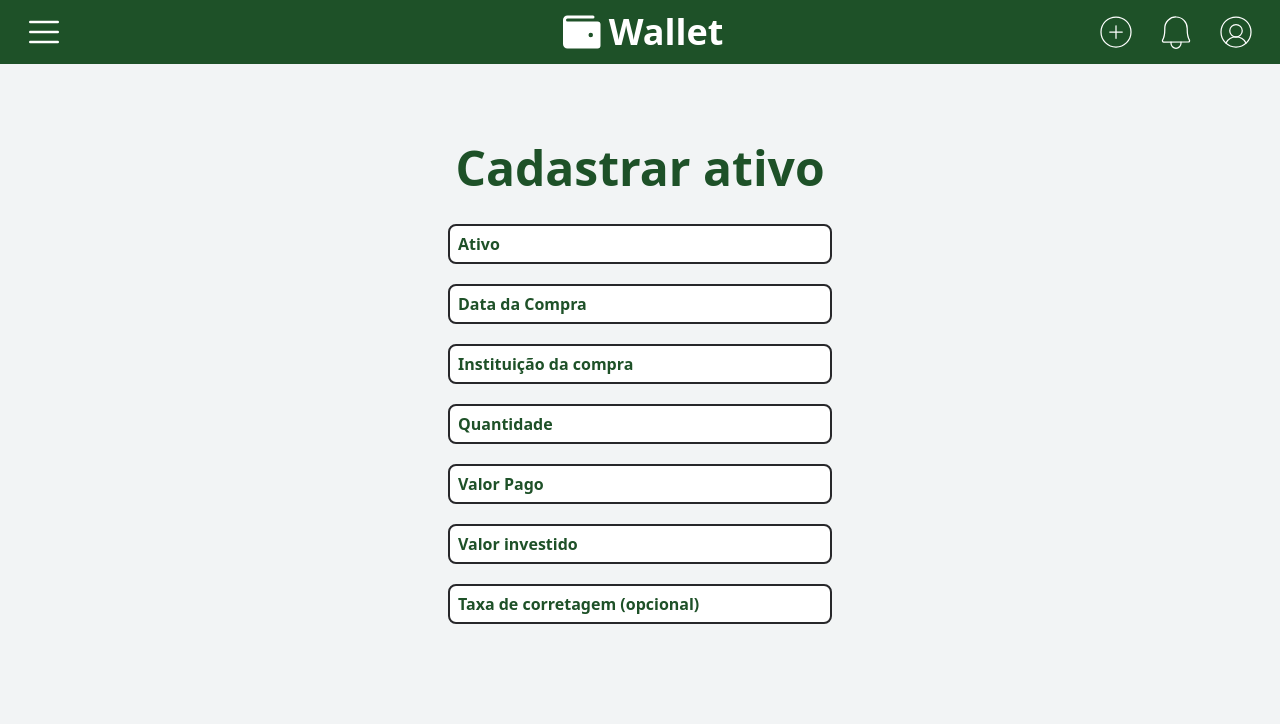
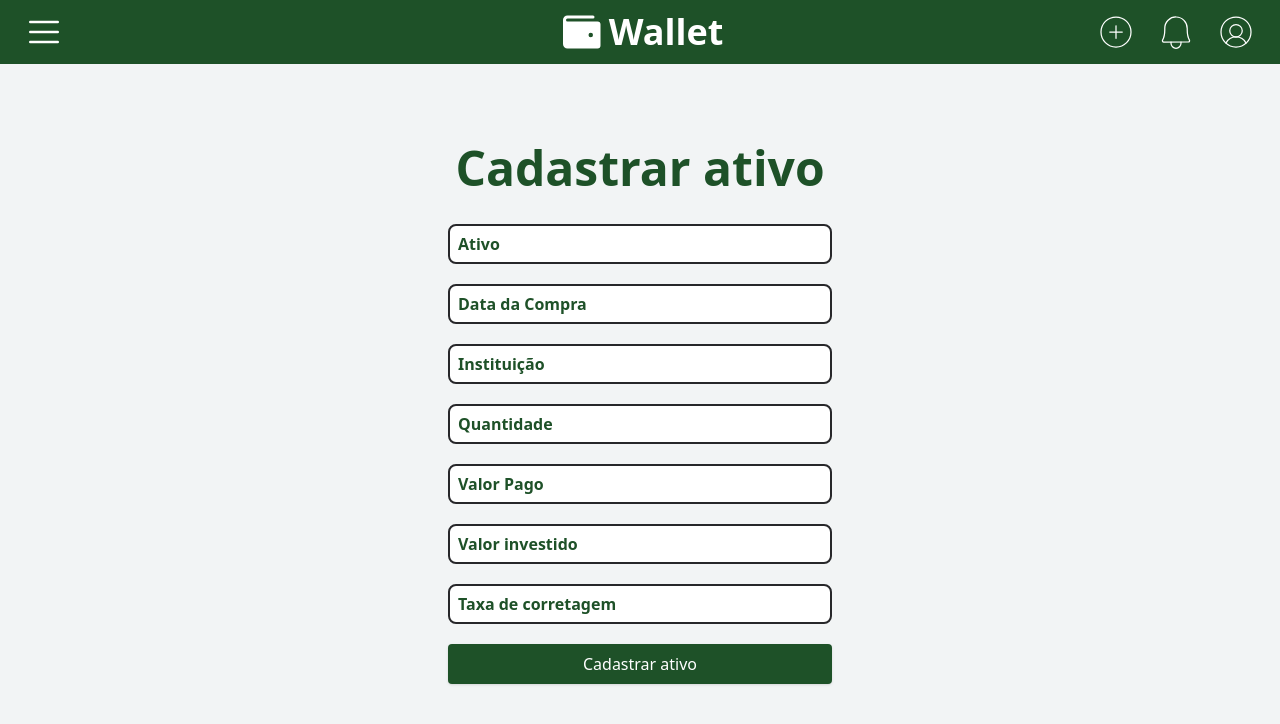
Before and after one commit to robsonvasquez/Carteira_de_Invertimento, a React (Vite) app in the folder investment-wallet-web/: page /newactive in a window 1280 px wide. Shown: the top 724 px of the page. Built offline with nearby package versions, Linux system fonts and the light colour scheme.

Commit message:
Update: Form New Active

```diff
--- a/investment-wallet-web/src/components/form/TypeForms.tsx
+++ b/investment-wallet-web/src/components/form/TypeForms.tsx
@@ -1,27 +1,27 @@
 export const formNewCount = [
   {
-    key:1,
+    key: 1,
     name: 'name',
     placeholder: 'Nome',
     type: 'text',
     image: 'user',
   },
   {
-    key:2,
+    key: 2,
     name: 'email',
     placeholder: 'Email',
     type: 'email',
     image: 'email',
   },
   {
-    key:3,
+    key: 3,
     name: 'password',
     placeholder: 'Senha',
     type: 'password',
     image: 'lock',
   },
   {
-    key:4,
+    key: 4,
     name: 'check_password',
     placeholder: 'Confirme a Senha',
     type: 'password',
@@ -31,17 +31,62 @@ export const formNewCount = [
 
 export const formLogin = [
   {
-    key:1,
+    key: 1,
     name: 'login',
     placeholder: 'Login',
     type: 'text',
     image: 'email',
   },
   {
-    key:2,
+    key: 2,
     name: 'password',
     placeholder: 'Senha',
     type: 'password',
-    image: 'lock'
+    image: 'lock',
   },
 ]
+
+export const formNewActive = [
+  {
+    key: 1,
+    name: 'active',
+    placeholder: 'Ativo',
+    type: 'text',
+  },
+  {
+    key: 2,
+    name: 'date',
+    placeholder: 'Data da Compra',
+    type: 'date',
+  },
+  {
+    key: 3,
+    name: 'institution',
+    placeholder: 'Instituição',
+    type: 'text',
+  },
+  {
+    key: 4,
+    name: 'amount',
+    placeholder: 'Quantidade',
+    type: 'number',
+  },
+  {
+    key: 5,
+    name: 'paidPrice',
+    placeholder: 'Valor Pago',
+    type: 'number',
+  },
+  {
+    key: 6,
+    name: 'investedPrice',
+    placeholder: 'Valor investido',
+    type: 'number',
+  },
+  {
+    key: 7,
+    name: 'brokerageRate',
+    placeholder: 'Taxa de corretagem',
+    type: 'number',
+  },
+]
--- a/investment-wallet-web/src/pages/NewActive.tsx
+++ b/investment-wallet-web/src/pages/NewActive.tsx
@@ -1,5 +1,6 @@
 import TopBar from "../components/Bars/TopBar";
-import Input from "../components/form/Input";
+import Form from "../components/form/Form";
+import { formNewActive } from "../components/form/TypeForms";
 
 export default function NewActive(){
   return(
@@ -9,13 +10,7 @@ export default function NewActive(){
         <div className="w-96 flex flex-col">
           <h1 className={`text-theme-color text-center text-5xl font-bold mb-8`}>Cadastrar ativo</h1>
           <div className="flex flex-col justify-center items-center">
-            <Input name='active' type='text' placeholder="Ativo"/>
-            <Input name='date' type='date' placeholder="Data da Compra"/>
-            <Input name='institution' type='text' placeholder="Instituição da compra"/>
-            <Input name='amount' type='number' placeholder="Quantidade"/>
-            <Input name='paidPrice' type='number' placeholder="Valor Pago"/>
-            <Input name='investedPrice' type='number' placeholder="Valor investido"/>
-            <Input name='brokerageRate' type='number' placeholder="Taxa de corretagem (opcional)"/>
+            <Form inputs={formNewActive} button="Cadastrar ativo"/>
           </div>
         </div>
       </div>
```
